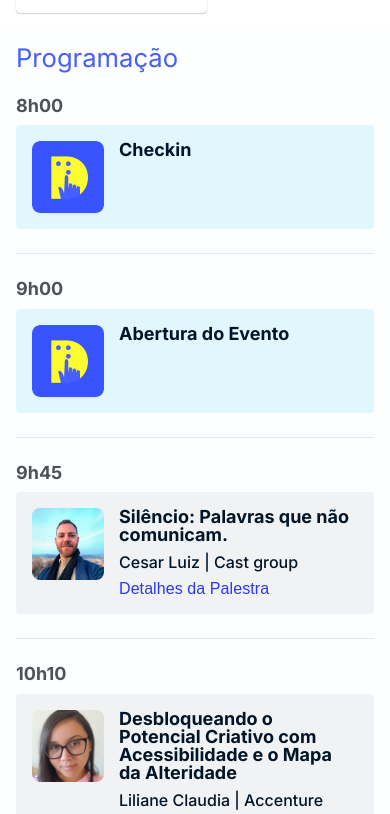
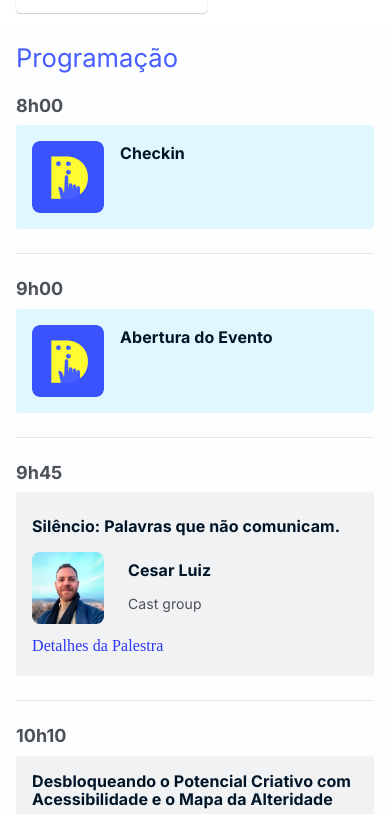
Before and after one commit to acessibilidadebb/a11yday, a React (Vite) app: page / in a window 390 px wide. Shown: the part 1408-2222 px from the top of the page. Built offline with nearby package versions, Linux system fonts and the light colour scheme.

Commit message:
Schedule responsible

```diff
--- a/src/components/schedule/index.tsx
+++ b/src/components/schedule/index.tsx
@@ -20,15 +20,23 @@ interface ScheduleItemProps {
 export default function Schedule() {
   const SpeakersTitle = ({ speakers }: SpeakersTitleProps) => {
     let speakersTitle = ''
+    let speakersCompany = ''
     if (Array.isArray(speakers) && speakers.length) {
-      speakersTitle = speakers
-        .map(
-          (speaker) =>
-            `${speaker.nome}${speaker.empresa ? ` | ${speaker.empresa}` : ''}`
-        )
+      speakersTitle += speakers
+        .map((speaker) => speaker.nome)
+        .filter((str) => str !== '')
+        .join(' - ')
+      speakersCompany += speakers
+        .map((speaker) => speaker.empresa)
+        .filter((str) => str !== '')
         .join(' - ')
     }
-    return <>{speakersTitle && <h4>{speakersTitle}</h4>}</>
+    return (
+      <>
+        {speakersTitle && <h4 className="name">{speakersTitle}</h4>}
+        <p className="company">{speakersCompany}</p>
+      </>
+    )
   }
   const ScheduleItem = ({
     time,
@@ -51,24 +59,21 @@ export default function Schedule() {
           }`}
         >
           <img
+            className="schedule-card-image"
             src={`/${speakers.length ? 'palestrantes/' : ''}${image}`}
             alt="Icone "
           />
-          <div className="schedule-card-content">
-            <h3>{title}</h3>
-            <SpeakersTitle speakers={speakers} />
-            {subtitle && <h4>{subtitle}</h4>}
-            {details && (
-              <button className="details">Detalhes da Palestra</button>
-            )}
-          </div>
+          <h3 className="title">{title}</h3>
+          <SpeakersTitle speakers={speakers} />
+          {subtitle && <h4 className="subtitle">{subtitle}</h4>}
+          {details && <button className="details">Detalhes da Palestra</button>}
         </div>
       </article>
     )
   }
   return (
     <section className="schedule">
-      <h2>Programação</h2>
+      <h2 className="schedule-title">Programação</h2>
       <section>
         <header className="schedule-header">
           <div className="schedule-time">Hora</div>
--- a/src/components/schedule/styles.scss
+++ b/src/components/schedule/styles.scss
@@ -9,13 +9,10 @@ $scheduleItemMarginLeft: 45px;
   background-color: $white;
   display: flex;
   flex-direction: column;
-  @media (max-width: 430px) {
-    // display: none;
 }
-  h2 {
+.schedule-title {
   font-size: 1.6rem;
   color: $color-blue;
-  }
 }
 .details {
   background-color: inherit;
@@ -53,7 +50,8 @@ $scheduleItemMarginLeft: 45px;
   @media (max-width: 430px) {
     display: none;
   }
-  .schedule-time, .schedule-event {
+  .schedule-time,
+  .schedule-event {
     font-size: 16px;
     font-weight: 700;
     line-height: 20px;
@@ -66,6 +64,7 @@ $scheduleItemMarginLeft: 45px;
   @media (max-width: 430px) {
     flex-direction: column;
     margin-top: 16px;
+    border-bottom: 1px solid $border-gray;
     .schedule-time {
       font-size: 18px;
       font-weight: 700;
@@ -80,7 +79,6 @@ $scheduleItemMarginLeft: 45px;
     .schedule-time-content {
       margin-top: 0;
     }
-    border-bottom: 1px solid $border-gray;
   }
 }
 .schedule-time {
@@ -102,37 +100,125 @@ $scheduleItemMarginLeft: 45px;
   margin-left: $scheduleItemMarginTop;
 }
 .schedule-card {
+  display: grid;
+  grid-template-rows: repeat(3, 16px) 1fr;
+  grid-template-columns: 88px 1fr 1fr;
+  gap: 8px;
   flex-grow: 1;
-  display: flex;
-  justify-content: flex-start;
   padding: 16px;
   border-radius: 4px;
   margin-top: $scheduleItemMarginTop;
   margin-left: $scheduleItemMarginTop;
-  img {
+  &.bg-lightblue {
+    gap: 0;
+    grid-template-rows: repeat(3, 24px);
+    @media (max-width: 430px) {
+      gap: 0;
+      .title {
+        grid-column: 2 / -1;
+      }
+      .schedule-card-image {
+        grid-row: 1;
+      }
+      .subtitle {
+        grid-row: 2;
+      }
+    }
+  }
+  @media (max-width: 430px) {
+    grid-template-rows: repeat(2, 36px) 1fr 1fr;
+    .title {
+      align-self: center;
+      font-size: 16px;
+      font-weight: 700;
+      line-height: 18px;
+      letter-spacing: 0.005em;
+      text-align: left;
+      grid-column: 1 / -1;
+      grid-row: 1;
+    }
+    .schedule-card-image {
+      grid-column: 1;
+      grid-row: 2 / span 2;
+    }
+    .name {
+      align-self: center;
+      font-size: 16px;
+      font-weight: 700;
+      line-height: 18px;
+      letter-spacing: 0.005em;
+      text-align: left;
+      grid-column: 2/3;
+      grid-row: 2;
+    }
+    .company {
+      font-size: 14px;
+      font-weight: 400;
+      line-height: 15.75px;
+      letter-spacing: 0.005em;
+      text-align: left;
+    }
+    .details {
+      font-family: BancoDoBrasil Textos;
+      font-size: 16px;
+      font-weight: 500;
+      line-height: 18px;
+      letter-spacing: 0.005em;
+      text-align: left;
+      grid-column: 1 / -1;
+      grid-row: 4;
+    }
+  }
+}
+.schedule-card-image {
   width: 72px;
   height: 72px;
   object-fit: cover;
   border-radius: 8px;
-  }
+  grid-column: 1;
+  grid-row: 1/5;
 }
 .schedule-card-content {
   margin-left: 15px;
+}
 
-  h3, h4 {
+.title,
+.name {
   color: $black;
-    margin-bottom: 10px;
+  align-self: flex-end;
 }
-  h3 {
+.title {
   font-size: 18px;
+  line-height: 22.5px;
   font-weight: 700;
+  grid-row: 1;
 }
-  h4 {
+.name {
   font-size: 16px;
   font-weight: 500;
+  grid-row: 2;
 }
-  p {
+.subtitle, .company {
+  color: $dark-gray;
   font-size: 14px;
-    color: $gray;
+  font-weight: 400;
+  line-height: 15.75px;
+  letter-spacing: 0.005em;
+  text-align: left;
 }
+.subtitle {
+  grid-row: 2;
 }
+.company {
+  grid-row: 3;
+}
+.details {
+  grid-row: 4;
+}
+.title,
+.name,
+.subtitle,
+.company,
+.details {
+  grid-column: 2/-1;
+}
```
Lines whose indentation alone changed are shown as unchanged.
